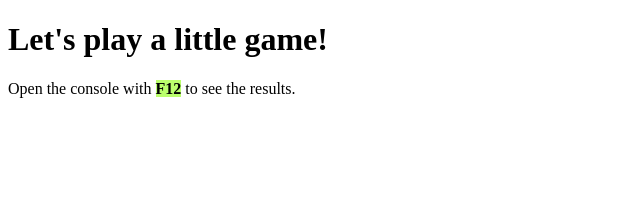
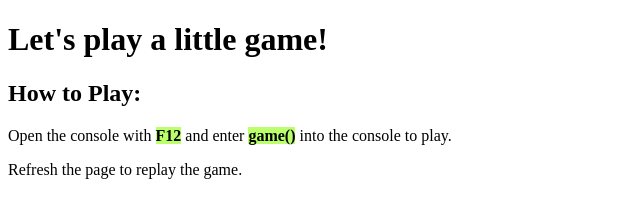
Before and after one commit to TheObsidianEnt/odin-rps-game, a plain HTML site: page index.html in a window 1280 px wide. Shown: the whole page, without its empty margins (0-640 px from the left). Drawn offline with Linux system fonts and the light colour scheme.

Commit message:
Added how-to

```diff
--- a/index.html
+++ b/index.html
@@ -8,6 +8,8 @@
 </head>
 <body>
   <h1>Let's play a little game!</h1>
-  <p>Open the console with <span>F12</span> to see the results.</p>
+  <h2>How to Play:</h2>
+  <p>Open the console with <span>F12</span> and enter <span>game()</span> into the console to play.</p>
+  <p>Refresh the page to replay the game.</p>
 </body>
 </html>
```
